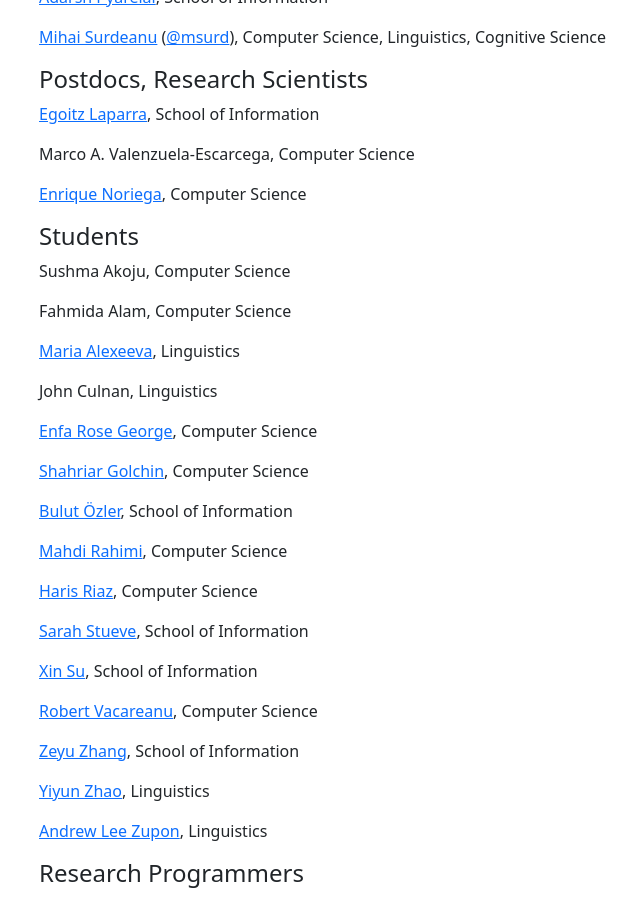
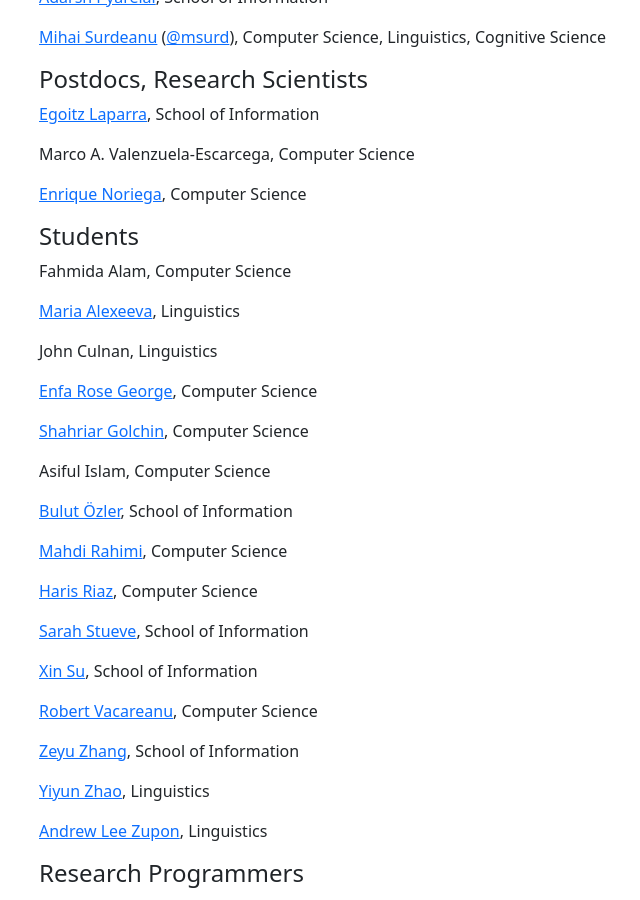
Before and after one commit to beingenfa/clulab.github.io, a Jekyll site: the page built from people.md, in a window 1280 px wide and 900 px high, scrolled down 403 px. Shown: the whole window, without its empty margins (303-943 px from the left). Built offline with Jekyll 4.4.1, drawn with Linux system fonts in a browser that asks for light colours.

Commit message:
added Asiful

```diff
--- a/people.md
+++ b/people.md
@@ -32,8 +32,6 @@ Marco A. Valenzuela-Escarcega, Computer Science
 
 #### Students ####
 
-Sushma Akoju, Computer Science
-
 Fahmida Alam, Computer Science
 
 [Maria Alexeeva](https://maxaalexeeva.github.io/), Linguistics
@@ -43,6 +41,8 @@ John Culnan, Linguistics
 [Enfa Rose George](https://www.enfageorge.com), Computer Science
 
 [Shahriar Golchin](https://www.cs.arizona.edu/person/shahriar-golchin), Computer Science
+
+Asiful Islam, Computer Science
 
 [Bulut Özler](https://ischool.arizona.edu/people/bulut-ozler), School of Information
 
```
